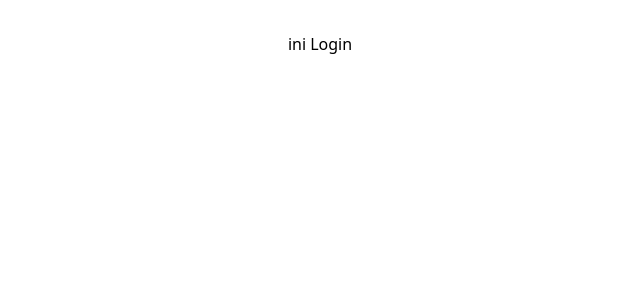
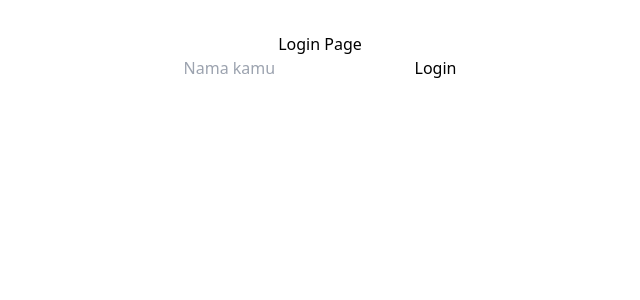
Before and after one commit to slothly23/quizApp-QuizMaster, a React (Vite) app: page /login in a window 1280 px wide. Shown: the top 300 px of the page, without its empty margins (320-960 px from the left). Built offline with nearby package versions, Linux system fonts and the light colour scheme.

Commit message:
test login

```diff
--- a/src/pages/Index.jsx
+++ b/src/pages/Index.jsx
@@ -1,8 +1,24 @@
-import React from 'react'
+import { useEffect } from "react";
+import { useNavigate } from "react-router-dom";
+import { loadUser } from "../utils/Storage";
 
 const Index = () => {
+    const navigate = useNavigate();
+
+  useEffect(() => {
+    const user = loadUser();
+
+    if (user) {
+      console.log("User ditemukan:", user);
+      navigate("/quiz");
+    } else {
+      console.log("Belum login");
+      navigate("/login");
+    }
+  }, []);
+
   return (
-    <div>ini Index</div>
+    <p>Checking login...</p>
   )
 }
 
--- a/src/pages/Login.jsx
+++ b/src/pages/Login.jsx
@@ -1,9 +1,37 @@
-import React from 'react'
+import { useState } from "react";
+import { useNavigate } from "react-router-dom";
+import { saveUser } from "../utils/Storage";
 
 const Login = () => {
+  const [name, setName] = useState("");
+  const navigate = useNavigate();
+
+  const handleLogin = () => {
+    if (!name.trim()) return alert("Isi nama dulu");
+
+    saveUser(name);
+
+    console.log("Login sukses:", name);
+
+    navigate("/quiz"); // redirect
+  };
+
+
   return (
-    <div>ini Login</div>
+    <div>
+      <h1>Login Page</h1>
+
+      <input
+        placeholder="Nama kamu"
+        value={name}
+        onChange={(e) => setName(e.target.value)}
+      />
+
+      <button onClick={handleLogin}>
+        Login
+      </button>
+    </div>
   )
-}
+};
 
-export default Login
+export default Login;
--- a/src/pages/Quiz.jsx
+++ b/src/pages/Quiz.jsx
@@ -1,9 +1,19 @@
 import React, { useEffect, useState } from "react";
+import { useNavigate } from "react-router-dom";
+import { clearUser, loadUser } from "../utils/Storage";
 
 const Quiz = () => {
   const [questions, setQuestions] = useState([]);
   const [loading, setLoading] = useState(true);
   const [error, setError] = useState("");
+
+  const navigate = useNavigate();
+  const user = loadUser();
+
+  const logout = () => {
+    clearUser();
+    navigate("/login");
+  };
 
   const fetchQuestions = async () => {
     try {
@@ -30,6 +40,7 @@ const Quiz = () => {
   return (
     <div>
       <h1>Quiz Page (Test Fetch)</h1>
+      <p>Halo {user}</p>
 
       {loading && <p>Loading...</p>}
       {error && <p>{error}</p>}
@@ -39,6 +50,10 @@ const Quiz = () => {
           <li key={i}>{q.question}</li>
         ))}
       </ul>
+
+      <button onClick={logout}>
+        Logout
+      </button>
     </div>
   );
 };
--- /dev/null
+++ b/src/utils/Storage.js
@@ -0,0 +1,13 @@
+const USER_KEY = "quiz_user";
+
+export function saveUser(name) {
+  localStorage.setItem(USER_KEY, name);
+}
+
+export function loadUser() {
+  return localStorage.getItem(USER_KEY);
+}
+
+export function clearUser() {
+  localStorage.removeItem(USER_KEY);
+}
```
